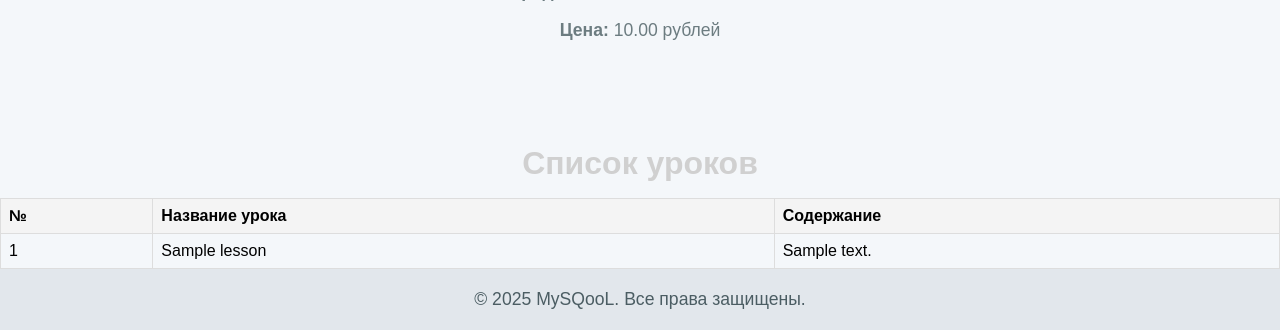
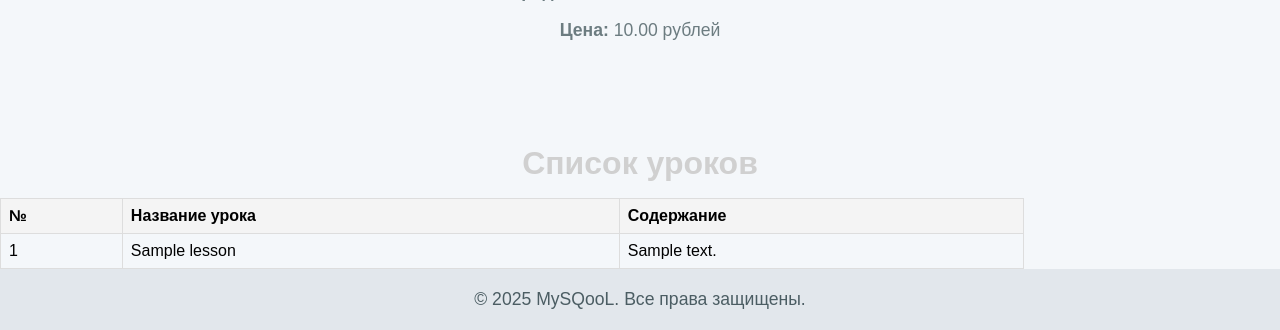
Before and after one commit to anastasia-kav/mysqool, a Django app: page /courses/1/ in a window 1280 px wide. Shown: the part 588-918 px from the top of the page. Run offline with Django 5.2, Linux system fonts and the light colour scheme; tables that the repository leaves empty hold one stand-in row (values such as "Sample post").

Commit message:
Fix style

```diff
--- a/courses/templates/courses/course_detail.html
+++ b/courses/templates/courses/course_detail.html
@@ -28,7 +28,7 @@
     </section>
 
 <h2>Список уроков</h2>
-<table>
+    <table class="lessons-table">
         <thead>
             <tr>
                 <th>№</th>
@@ -41,7 +41,7 @@
             <tr>
                 <td>{{ forloop.counter }}</td> <!-- Выводим номер урока -->
                 <td>{{ lesson.title }}</td>
-            <td>{{ lesson.content }}</td>
+                <td>{{ lesson.content|linebreaksbr }}</td> <!-- Применяем фильтр для переноса строк -->
             </tr>
             {% empty %}
             <tr>
@@ -51,6 +51,7 @@
         </tbody>
     </table>
 
+
     <footer>
         <p>&copy; 2025 MySQooL. Все права защищены.</p>
     </footer>
--- a/static/styles.css
+++ b/static/styles.css
@@ -198,7 +198,7 @@ input, select, textarea {
 }
 
 table {
-    width: 100%;
+    width: 80%;
     border-collapse: collapse;
 }
 
```
Lines whose indentation alone changed are shown as unchanged.
